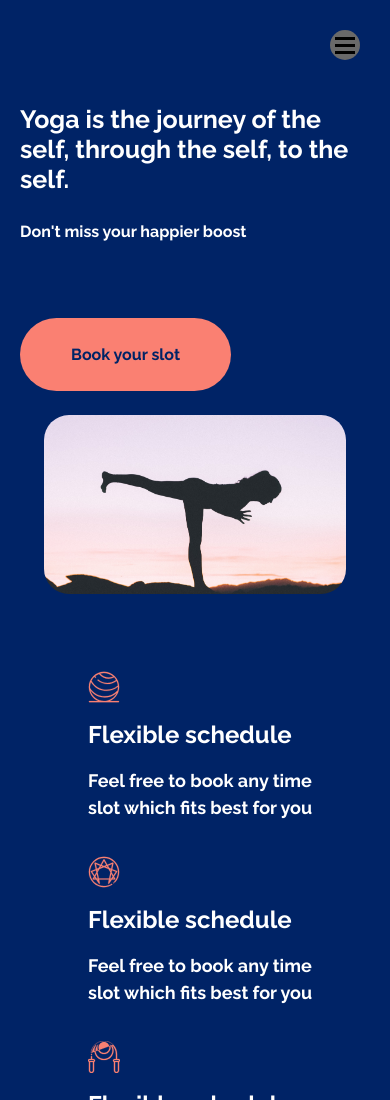
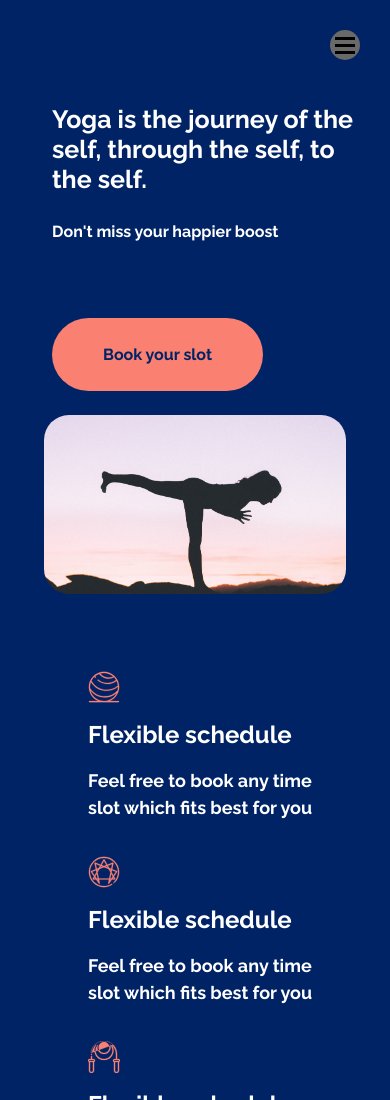
Before and after one commit to User1996gthd/User1996gthd, a plain HTML site: page index.html in a window 390 px wide. Shown: the top 1100 px of the page. Drawn offline with nearby package versions, Linux system fonts and the light colour scheme.

Commit message:
Update style.css

```diff
--- a/style/style.css
+++ b/style/style.css
@@ -555,6 +555,9 @@ content: '';
 }
 }
 @media (max-width: 768px) {
+	.content-top {
+    padding: 0 15px 0 52px;
+}
 	.header{
 		padding-left:20px;
 	}
```
